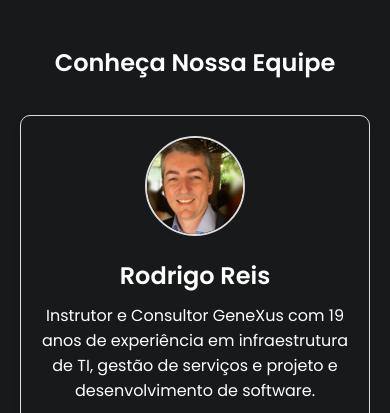
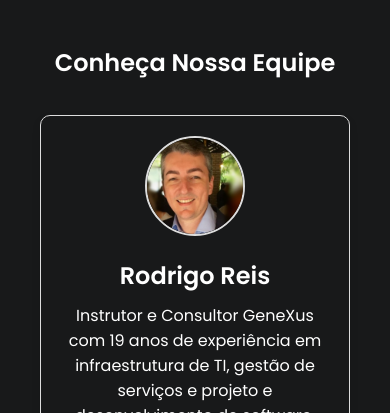
Before and after one commit to MarcosDasp/DevBunny, a plain HTML site: page index.html in a window 390 px wide. Shown: the part 1830-2243 px from the top of the page. Drawn offline with nearby package versions, Linux system fonts and the light colour scheme; files that its build step writes are made by us from their sources.

Commit message:
Update index.html

```diff
--- a/index.html
+++ b/index.html
@@ -350,6 +350,10 @@ nav .nav-bar .logo a {
 
 /* Responsividade da seção Equipe */
 @media (max-width: 768px) {
+    .cards-equipe{
+        flex-direction: column;
+        align-items: center;
+    }
     .card {
         width: calc(100% - 40px);
     }
```
